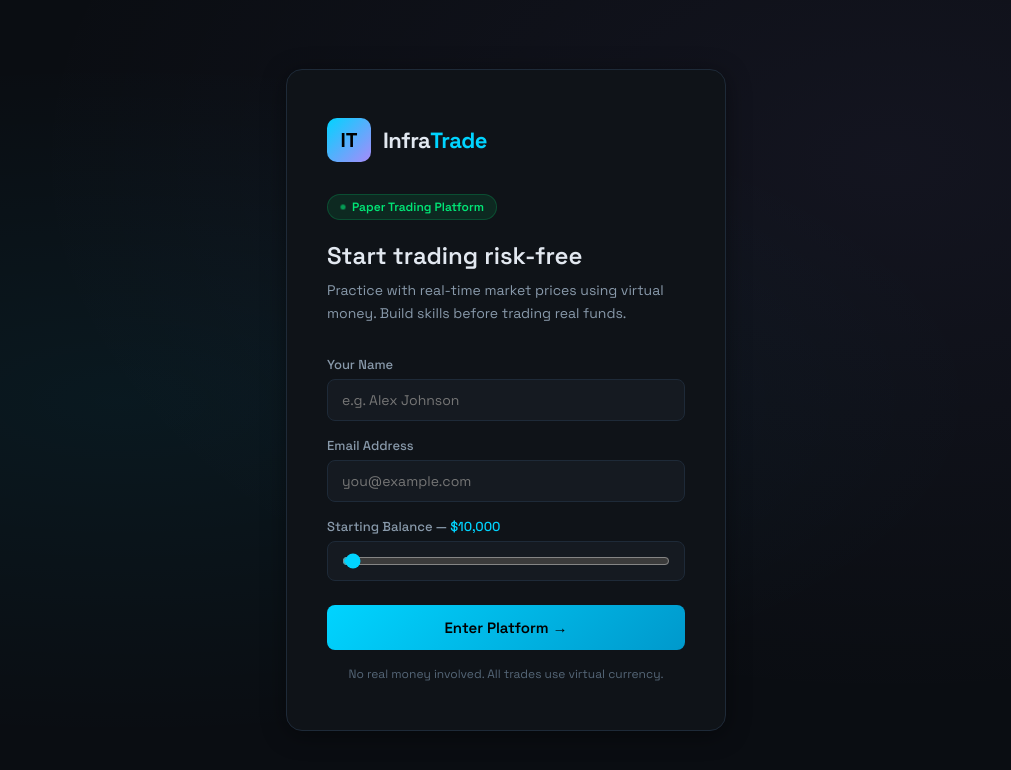
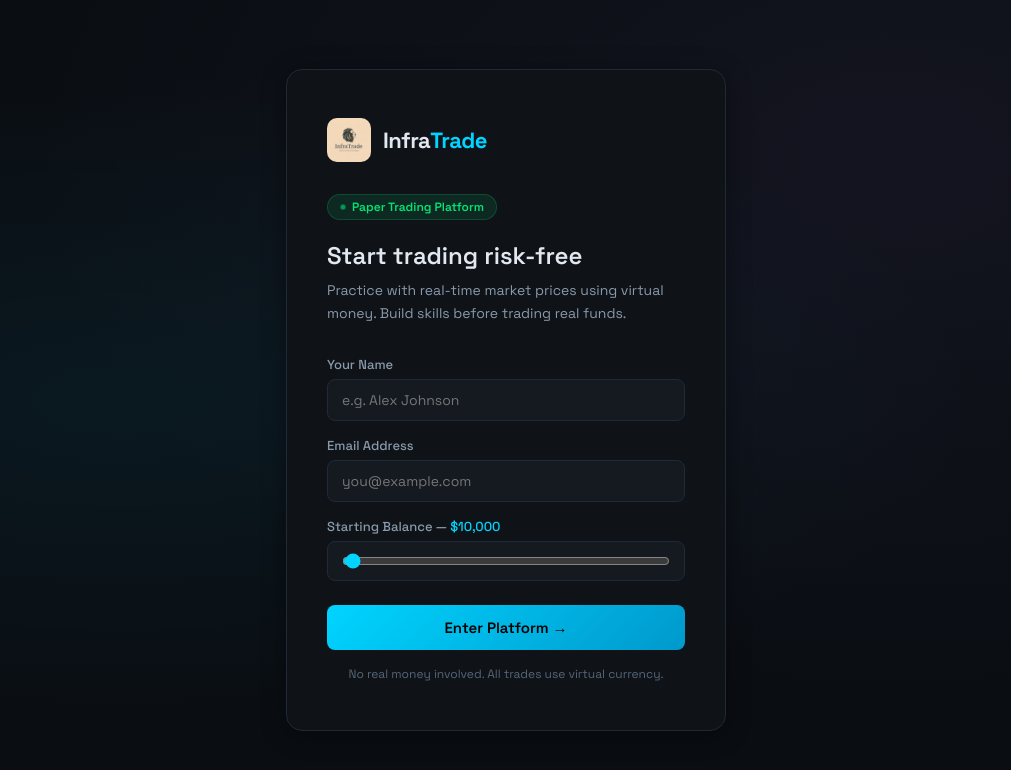
Before and after one commit to infra-dna/infratrade, a plain HTML site: page frontend/public/index.html in a window 1280 px wide. Shown: the whole page, without its empty margins (134-1145 px from the left). Drawn offline with nearby package versions, Linux system fonts and the light colour scheme.

Commit message:
Add custom logo

```diff
--- a/frontend/public/index.html
+++ b/frontend/public/index.html
@@ -4,6 +4,7 @@
 <meta charset="UTF-8">
 <meta name="viewport" content="width=device-width, initial-scale=1.0">
 <title>InfraTrade — Paper Trading Platform</title>
+<link rel="icon" href="logo.jpeg" type="image/jpeg">
 <link rel="preconnect" href="https://fonts.googleapis.com">
 <link href="https://fonts.googleapis.com/css2?family=Space+Grotesk:wght@300;400;500;600;700&family=JetBrains+Mono:wght@400;600&display=swap" rel="stylesheet">
 <script src="https://cdn.jsdelivr.net/npm/chart.js@4.4.0/dist/chart.umd.min.js"></script>
@@ -425,8 +426,8 @@ input,select{font-family:var(--font);outline:none}
 <div id="auth-screen">
   <div class="auth-card">
     <div class="auth-logo">
-      <div class="logo-mark">IT</div>
-      <div class="logo-text">Infra<span>Trade</span></div>
+      <img src="logo.jpeg" style="width:44px;height:44px;border-radius:10px;object-fit:cover">
+<div class="logo-text">Infra<span>Trade</span></div>
     </div>
     <div class="badge-paper"><div class="dot-pulse"></div> Paper Trading Platform</div>
     <h1 class="auth-title">Start trading risk-free</h1>
```
